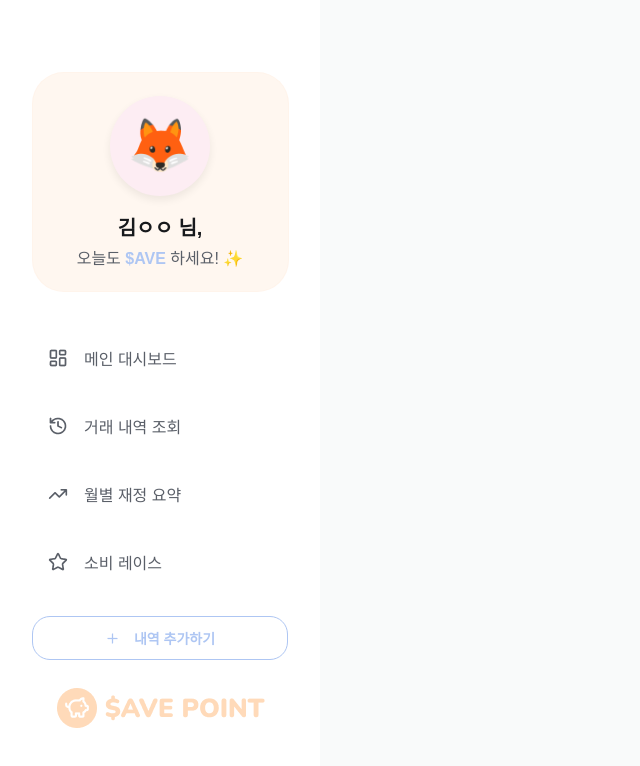
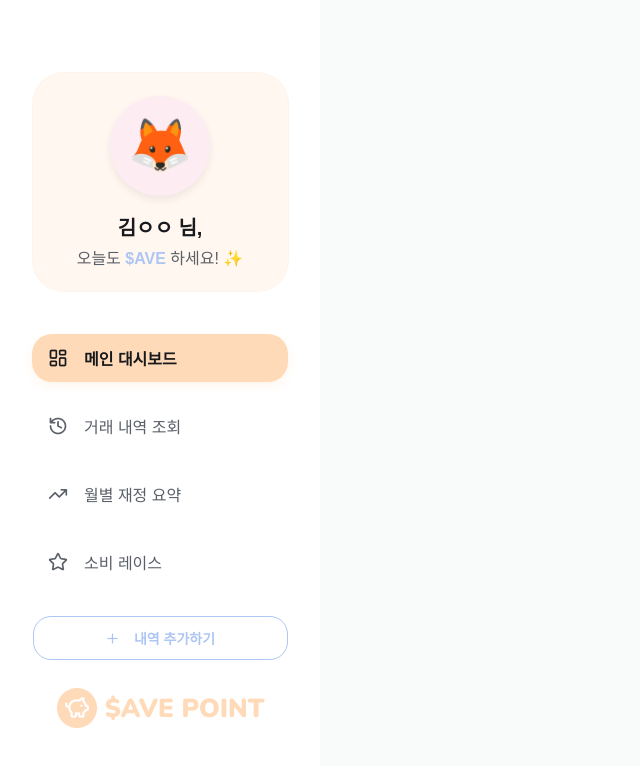
Before and after one commit to savepoint-2026/savepoint-web, a Vue app: page / in a window 1280 px wide. Before the commit this address led to /login. Shown: the top 766 px of the page, without its empty margins (0-640 px from the left). Built offline with nearby package versions, Linux system fonts and the light colour scheme; a web font is replaced by a local one.

Commit message:
feat: nav 메뉴에 router-link 추가

```diff
--- a/src/assets/main.css
+++ b/src/assets/main.css
@@ -1,5 +1,10 @@
 body {
   margin: 0;
+}
+
+a {
+  text-decoration: none;
+  color: inherit;
 }
 
 .box-default {
--- a/src/components/common/SideBar.vue
+++ b/src/components/common/SideBar.vue
@@ -1,11 +1,11 @@
 <template>
   <nav class="sidebar">
     <div class="profile-menu">
-      <ProfileCard />
+      <router-link to="/profile"><ProfileCard /></router-link>
       <MenuList />
     </div>
     <div class="add-logo">
-      <AddButton />
+      <router-link to="/add"><AddButton /></router-link>
       <img :src="LogoImage" width="209" height="40" />
     </div>
   </nav>
--- a/src/components/common/sidebar/AddButton.vue
+++ b/src/components/common/sidebar/AddButton.vue
@@ -11,7 +11,7 @@ import LogoImage from '@/assets/icons/plus-blue.png'
 
 <style scoped>
 button {
-  width: 100%;
+  width: 255px;
   height: 44px;
   display: flex;
   gap: 14px;
--- a/src/components/common/sidebar/MenuItem.vue
+++ b/src/components/common/sidebar/MenuItem.vue
@@ -1,8 +1,14 @@
 <template>
-  <li class="non-selected">
-    <img :src="Icons[id]" width="20" height="20" />
-    <span>{{ menuLabel[id] }}</span>
-  </li>
+  <router-link :to="routeName[id]">
+    <li :class="currentRoute.fullPath === routeName[id] ? 'selected' : 'non-selected'">
+      <img
+        :src="currentRoute.fullPath === routeName[id] ? blackIcons[id] : icons[id]"
+        width="20"
+        height="20"
+      />
+      <span>{{ menuLabel[id] }}</span>
+    </li>
+  </router-link>
 </template>
 
 <script setup>
@@ -14,14 +20,18 @@ import SummaryIconBlack from '@/assets/icons/sidebar/sidebar-summary-black.png'
 import SummaryIcon from '@/assets/icons/sidebar/sidebar-summary.png'
 import GroupIconBlack from '@/assets/icons/sidebar/sidebar-race-black.png'
 import GroupIcon from '@/assets/icons/sidebar/sidebar-race.png'
+import { useRoute } from 'vue-router'
 
 const menuLabel = ['메인 대시보드', '거래 내역 조회', '월별 재정 요약', '소비 레이스']
-const BlackIcons = [MainIconBlack, TransIconBlack, SummaryIconBlack, GroupIconBlack]
-const Icons = [MainIcon, TransIcon, SummaryIcon, GroupIcon]
+const blackIcons = [MainIconBlack, TransIconBlack, SummaryIconBlack, GroupIconBlack]
+const icons = [MainIcon, TransIcon, SummaryIcon, GroupIcon]
+const routeName = ['/', '/transactions', '/summary', '/groups']
 
 const { id } = defineProps({
   id: Number,
 })
+
+const currentRoute = useRoute()
 </script>
 
 <style scoped>
--- a/src/router/index.js
+++ b/src/router/index.js
@@ -27,16 +27,16 @@ const router = createRouter({
 })
 
 // 로그인 여부 체크
-router.beforeEach((to, from, next) => {
-  const isAuthenticated = !!localStorage.getItem('userId')
+// router.beforeEach((to, from, next) => {
+//   const isAuthenticated = !!localStorage.getItem('userId')
 
-  if (to.path !== '/login' && !isAuthenticated) {
-    next('/login')
-  } else if (to.path === '/login' && isAuthenticated) {
-    next('/')
-  } else {
-    next()
-  }
-})
+//   if (to.path !== '/login' && !isAuthenticated) {
+//     next('/login')
+//   } else if (to.path === '/login' && isAuthenticated) {
+//     next('/')
+//   } else {
+//     next()
+//   }
+// })
 
 export default router
```
